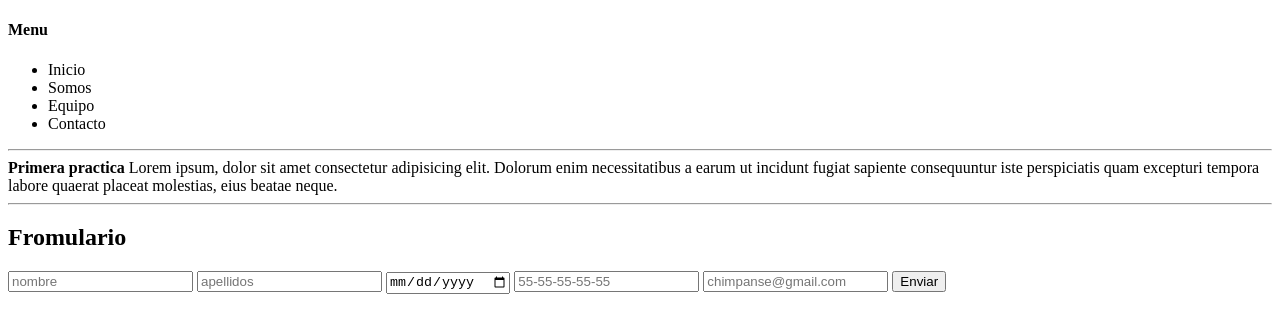
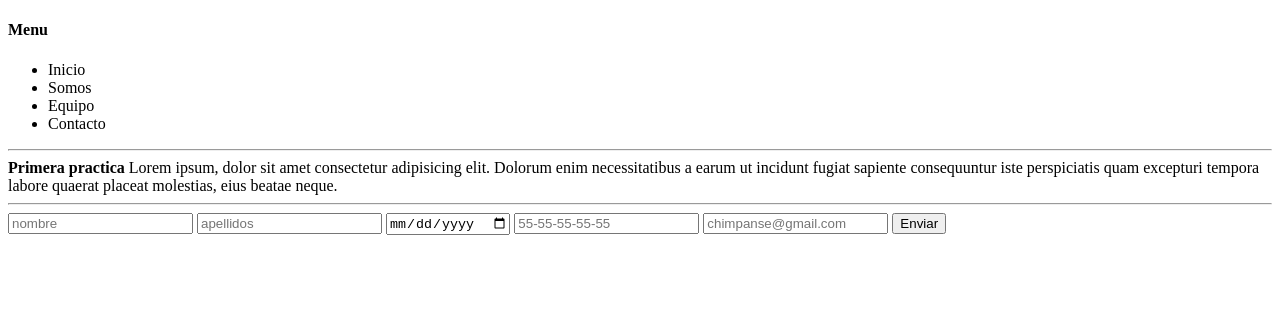
Before and after one commit to IsaiasSA936/Desarrollo-web, a plain HTML site: page index.html in a window 1280 px wide. Drawn offline with Linux system fonts and the light colour scheme.

Commit message:
Cambio
cambio

```diff
--- a/index.html
+++ b/index.html
@@ -28,7 +28,7 @@
     </section>
     <hr>
     <section>
-        <h2>Fromulario</h2>
+
         <form action="">
             <input type="text" id="nombre(s)" placeholder="nombre">
             <input type="text " id="apellidos" placeholder="apellidos">
```
